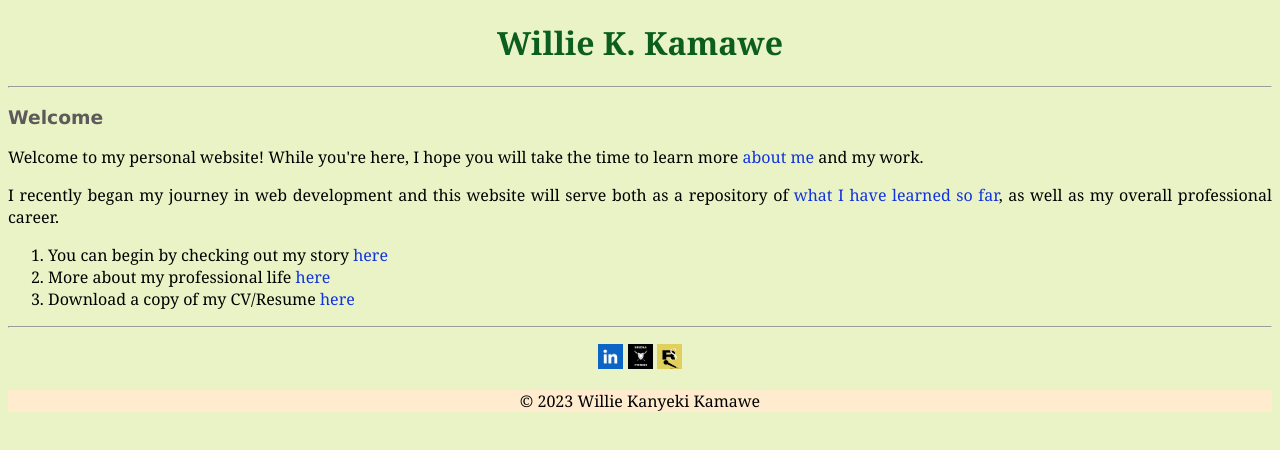
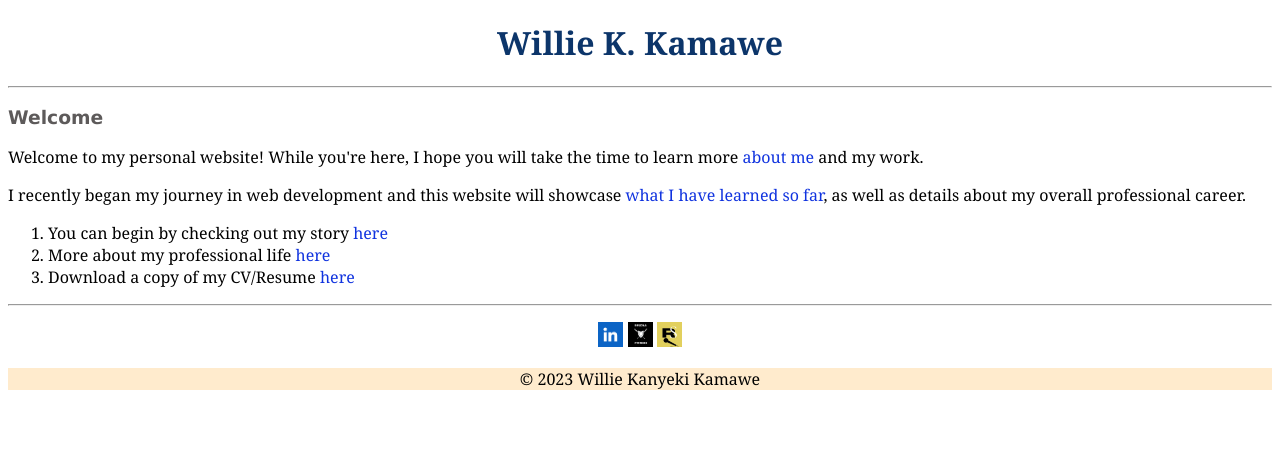
Before and after one commit to Nyex92/willie-kamawe, a plain HTML site: page index.html in a window 1280 px wide. Drawn offline with Linux system fonts and the light colour scheme.

Commit message:
Add files via upload

```diff
--- a/index.html
+++ b/index.html
@@ -11,7 +11,7 @@
  <hr />
  <h3>Welcome</h3>
     <p>Welcome to my personal website! While you're here, I hope you will take the time to learn more <a href="about.html">about me</a> and my work.</p>
-    <p>I recently began my journey in web development and this website will serve both as a repository of <a href="learn.html">what I have learned so far</a>, as well as my overall professional career.</p>
+    <p>I recently began my journey in web development and this website will showcase <a href="learn.html">what I have learned so far</a>, as well as details about my overall professional career.</p>
 
  <ol>
     <li>You can begin by checking out my story <a href="about.html">here</a></li>
--- a/style.css
+++ b/style.css
@@ -1,9 +1,9 @@
 html {
- background-color: rgb(234, 243, 198);
+ background-color: FFF0CE;
 }
 
 h1 {
- color:rgb(11, 94, 30);
+ color:rgb(12, 53, 106);
  font-family:Cambria, Cochin, Georgia, Times, 'Times New Roman', serif;
  text-align: center;
 }
```
Also changed, not shown: about.html (+1 -1 lines), learn.html (+1 -0 lines).
